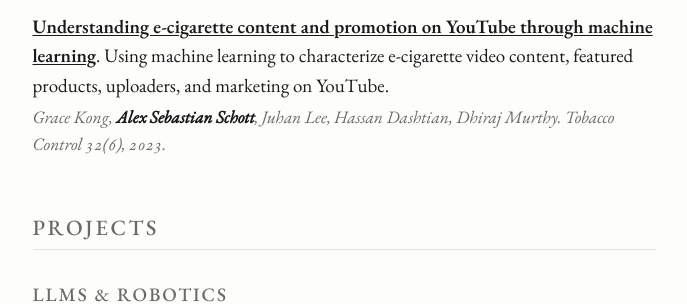
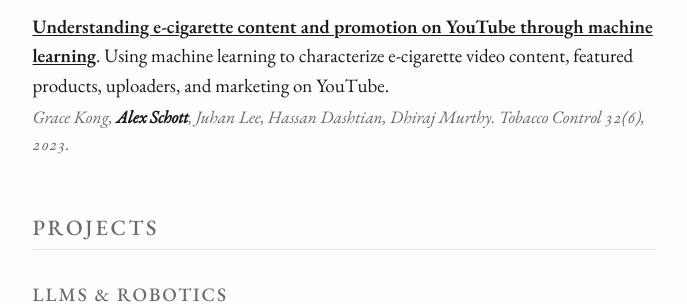
Before and after one commit to sschott20/sschott20.github.io, a Jekyll site: the page built from index.md, in a window 1280 px wide. Shown: the part 925-1229 px from the top of the page, without its empty margins (296-983 px from the left). Built offline with Jekyll 4.4.1, drawn with Linux system fonts in a browser that asks for light colours.

Commit message:
shorten vape paper citation name, clarify dashboard section label

```diff
--- a/counter/src/index.js
+++ b/counter/src/index.js
@@ -196,7 +196,7 @@ footer a { color: var(--muted); }
     <table id="day-table"></table>
   </details>
 
-  <h2>Where &amp; what</h2>
+  <h2>Visits by page, referrer &amp; country</h2>
   <div class="cols">
     <div class="col"><p class="kicker" style="margin-bottom:0.35rem">Pages</p><table id="pages"></table></div>
     <div class="col"><p class="kicker" style="margin-bottom:0.35rem">Referrers</p><table id="refs"></table></div>
--- a/index.md
+++ b/index.md
@@ -41,7 +41,7 @@ Before starting my PhD, I completed a B.S. in Mathematics and Computer Science a
   <li>
     <a class="name" href="https://doi.org/10.1136/tobaccocontrol-2021-057243">Understanding e-cigarette content and promotion on YouTube through machine learning</a>.
     <span class="desc">Using machine learning to characterize e-cigarette video content, featured products, uploaders, and marketing on YouTube.</span>
-    <span class="meta">Grace Kong, <span class="me">Alex Sebastian Schott</span>, Juhan Lee, Hassan Dashtian, Dhiraj Murthy. Tobacco Control 32(6), 2023.</span>
+    <span class="meta">Grace Kong, <span class="me">Alex Schott</span>, Juhan Lee, Hassan Dashtian, Dhiraj Murthy. Tobacco Control 32(6), 2023.</span>
   </li>
 </ul>
 
```
